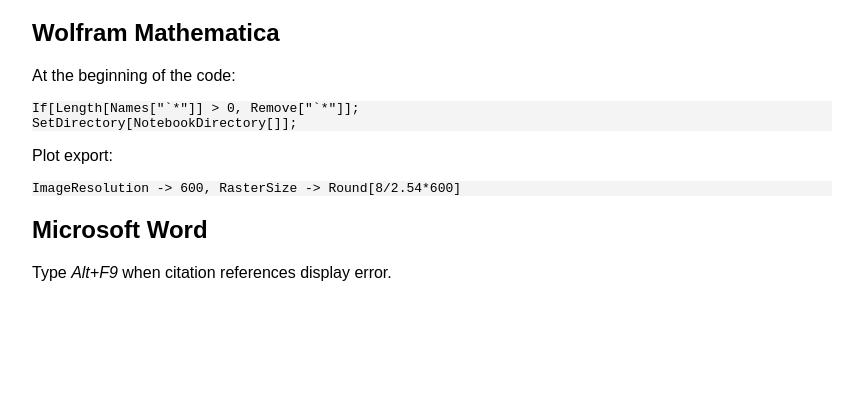
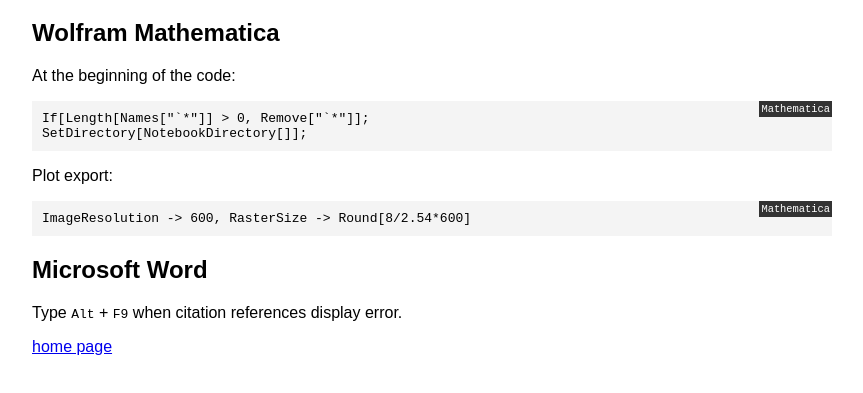
Before and after one commit to TurbulenceChaos/turbulencechaos.github.io, a plain HTML site: page tips/tips.html in a window 1280 px wide. Shown: the part 61-454 px from the top of the page, without its empty margins (208-1071 px from the left). Drawn offline with Linux system fonts and the light colour scheme.

Commit message:
Update css

```diff
--- a/css/style.css
+++ b/css/style.css
@@ -5,5 +5,18 @@
 }
 
 pre {
+    position: relative;
     background: #f4f4f4;
+    padding: 10px;
 }
+
+pre::before {
+    content: attr(lang);
+    position: absolute;
+    top: 0;
+    right: 0;
+    background: #333;
+    color: #fff;
+    padding: 2px;
+    font-size: 0.8em;
+}
--- a/tips/tips.html
+++ b/tips/tips.html
@@ -12,14 +12,16 @@
 
   <p>At the beginning of the code:</p>
 
-  <pre><code>If[Length[Names["`*"]] > 0, Remove["`*"]];
+  <pre lang="Mathematica"><code>If[Length[Names["`*"]] > 0, Remove["`*"]];
 SetDirectory[NotebookDirectory[]];</code></pre>
 
   <p>Plot export:</p>
-  <pre><code>ImageResolution -> 600, RasterSize -> Round[8/2.54*600]</code></pre>
+  <pre lang="Mathematica"><code>ImageResolution -> 600, RasterSize -> Round[8/2.54*600]</code></pre>
 
   <h2>Microsoft Word</h2>
-  <p>Type <em>Alt+F9</em> when citation references display error.</p>
+  <p>Type <kbd>Alt</kbd> + <kbd>F9</kbd> when citation references display error.</p>
+
+  <p><a href="../index.html">home page</a></p>
 </body>
 
 </html>
```
Also changed, not shown: index.html (+4 -11 lines).
